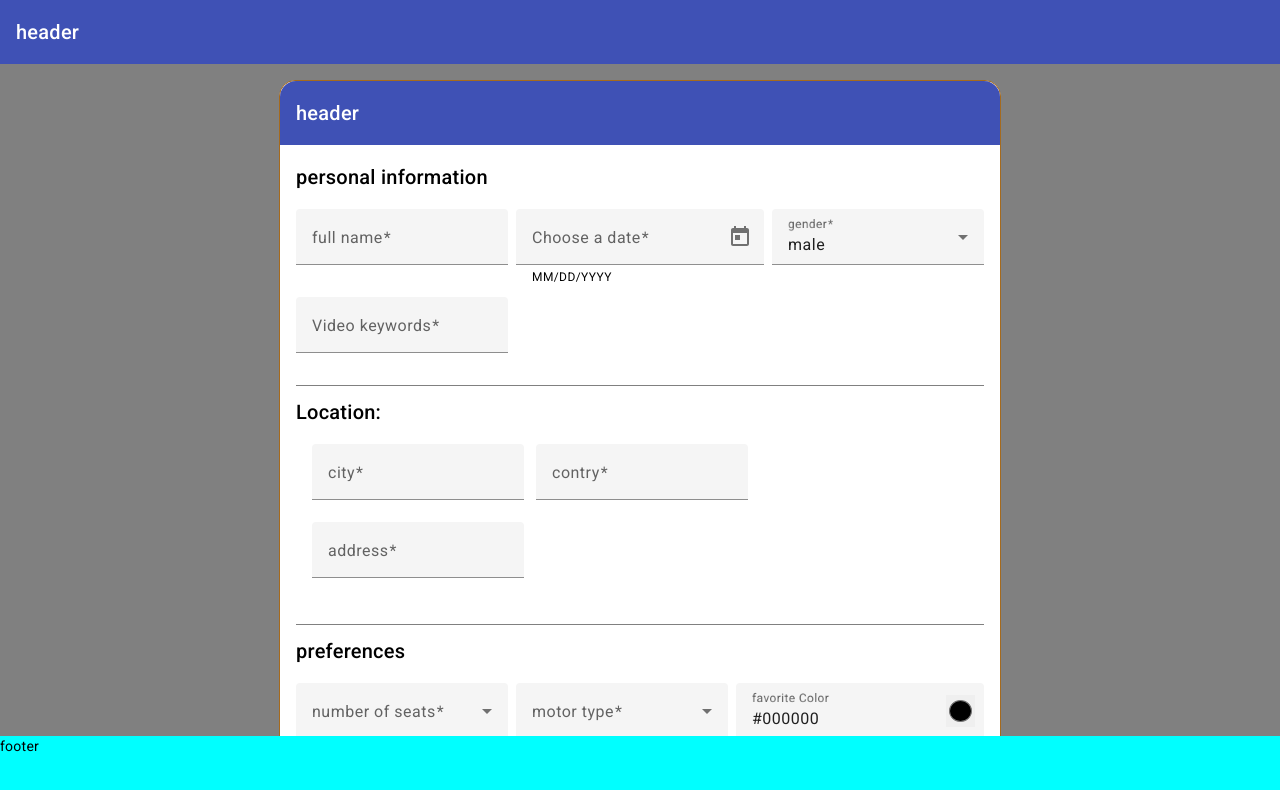
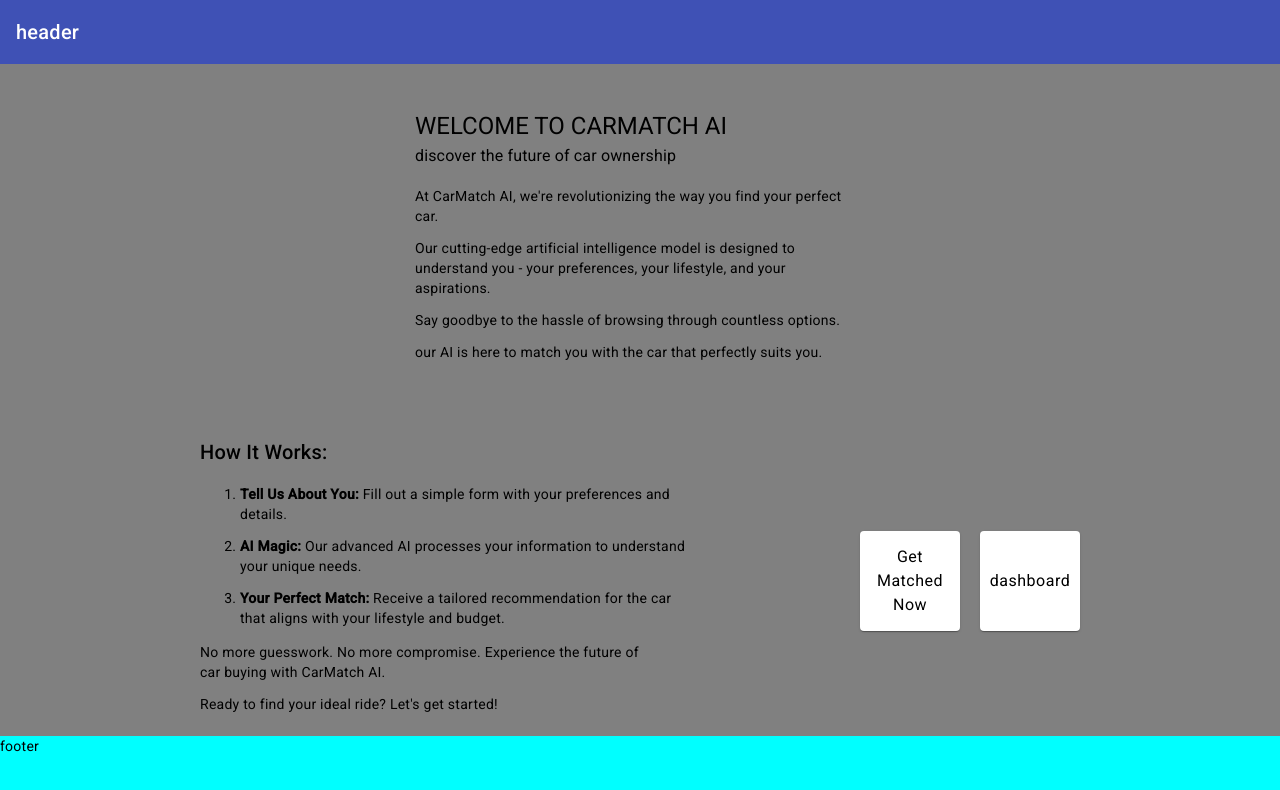
Before and after one commit to dorongruber/car-dealership, an Angular app: page /landing in a window 1280 px wide. Shown: the top 790 px of the page. Built offline with nearby package versions, Linux system fonts and the light colour scheme.

Commit message:
create landing module and basic content

```diff
--- a/src/app/app-routing.module.ts
+++ b/src/app/app-routing.module.ts
@@ -3,7 +3,8 @@ import { RouterModule, Routes } from '@angular/router';
 
 const routes: Routes = [
   {path: '', redirectTo: 'landing', pathMatch: 'full'},
-  {path: 'landing', loadChildren: () => import("./car-request/car-request.module").then(m => m.CarRequestModule) },
+  {path: 'landing', loadChildren: () => import("./landing/landing.module").then(m => m.LandingModule) },
+  {path: 'car-request', loadChildren: () => import("./car-request/car-request.module").then(m => m.CarRequestModule) },
 ];
 
 @NgModule({
--- /dev/null
+++ b/src/app/landing/routes/main/main.component.html
@@ -0,0 +1,71 @@
+<app-header></app-header>
+<section>
+    <div class="about">
+        <hgroup>
+            <h1>{{ "Welcome to CarMatch AI " | uppercase}}</h1>
+            <h3>{{ "Discover the Future of Car Ownership" | lowercase}}</h3>
+        </hgroup>
+
+        <ul>
+            <li>
+                <p>
+                    At CarMatch AI, we're revolutionizing the way you find your perfect car.
+                </p>
+            </li>
+            <li>
+                <p>
+                    Our cutting-edge artificial intelligence model is designed to understand you - your preferences, your lifestyle, and your aspirations.
+                </p>
+            </li>
+            <li>
+                <p>
+                    Say goodbye to the hassle of browsing through countless options.
+                </p>
+            </li>
+            <li>
+                <p>
+                    our AI is here to match you with the car that perfectly suits you.
+                </p>
+            </li>
+        </ul>
+
+
+
+
+
+
+    </div>
+    <div class="content">
+
+        <div class="description">
+            <h2>How It Works:</h2>
+            <ol>
+                <li>
+                    <p><strong>Tell Us About You:</strong> Fill out a simple form with your preferences and details.</p>
+                </li>
+                <li>
+                    <p><strong>AI Magic:</strong> Our advanced AI processes your information to understand your unique needs.</p>
+                </li>
+                <li>
+                    <p><strong>Your Perfect Match:</strong> Receive a tailored recommendation for the car that aligns with your lifestyle and budget.</p>
+                </li>
+            </ol>
+            <p>No more guesswork. No more compromise. Experience the future of car buying with CarMatch AI.</p>
+            <p>Ready to find your ideal ride? Let's get started!</p>
+        </div>
+        <div class="actions">
+            <mat-card [routerLink]="['../car-request']">
+                <mat-card-content>
+                    <h4>Get Matched Now</h4>
+                </mat-card-content>
+            </mat-card>
+
+            <mat-card [routerLink]="['../dashboard']">
+                <mat-card-content>
+                    <h4>dashboard</h4>
+                </mat-card-content>
+            </mat-card>
+        </div>
+    </div>
+</section>
+<app-footer></app-footer>
--- /dev/null
+++ b/src/app/landing/routes/main/main.component.scss
@@ -0,0 +1,65 @@
+section {
+    height: calc(100vh - 2* var(--mat-toolbar-standard-height));
+    background-color: gray;
+    overflow-y: auto;
+    padding-block: 16px;
+    box-sizing: border-box;
+}
+
+@media (max-width: 599px)
+{
+    section {
+        height: calc(100vh - 2* var(--mat-toolbar-mobile-height));
+    }
+
+}
+
+.about {
+    margin: auto;
+    width: fit-content;
+    padding: 30px;
+    box-sizing: border-box;
+}
+
+ul {
+    list-style-type: none;
+    padding: 0;
+}
+
+h1 {
+    margin-block-end: 0;
+}
+
+p {
+    max-width: 450px;
+}
+
+.content {
+    display: flex;
+    justify-content: space-evenly;
+    align-items: center;
+    flex-wrap: wrap;
+    padding: 30px;
+    box-sizing: border-box;
+}
+
+.actions {
+    display: flex;
+    gap: 20px;
+    flex-wrap: wrap;
+}
+
+:host mat-card {
+    display: flex;
+    justify-content: center;
+    align-items: center;
+    text-align: center;
+    cursor: pointer;
+    width: 100px;
+    height: 100px;
+
+    &:hover {
+        background-color: aqua;
+        color: aliceblue;
+    }
+}
```
Also changed, not shown: src/app/landing/landing-routing.module.ts (added, +13 -0 lines), src/app/landing/landing.module.ts (added, +21 -0 lines), src/app/landing/routes/main/main.component.ts (added, +10 -0 lines), 1 other file (tests, documents, lock files or other folders).
